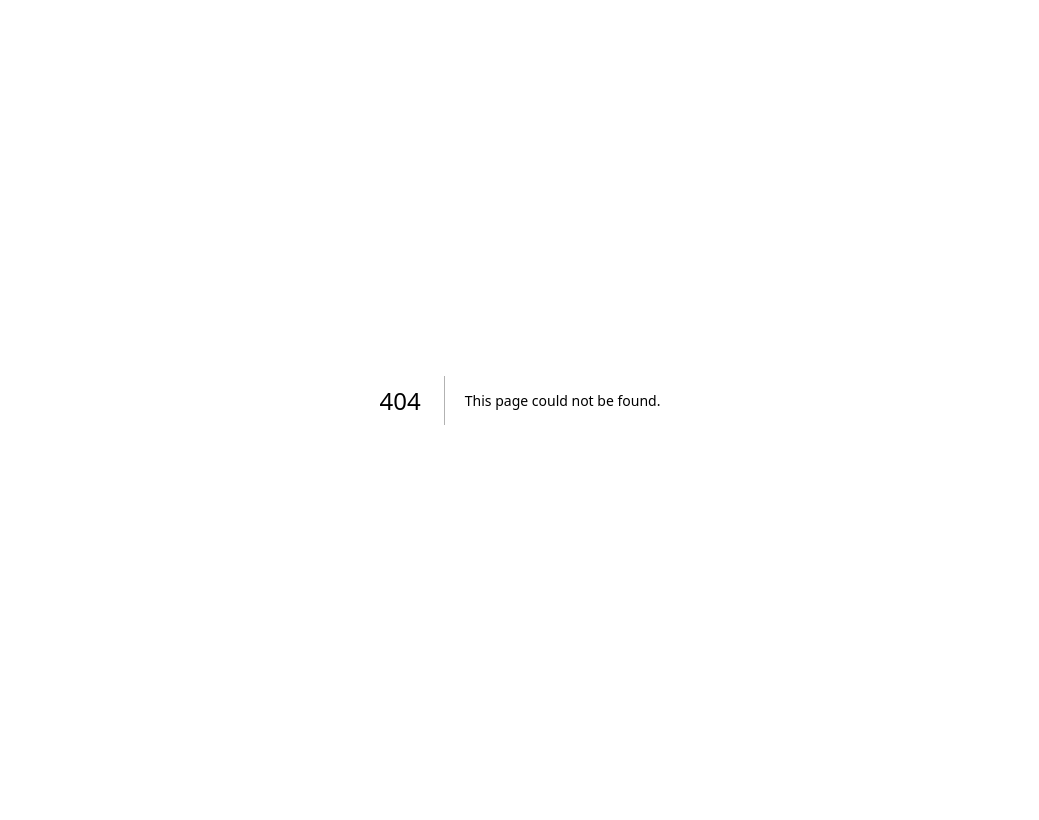
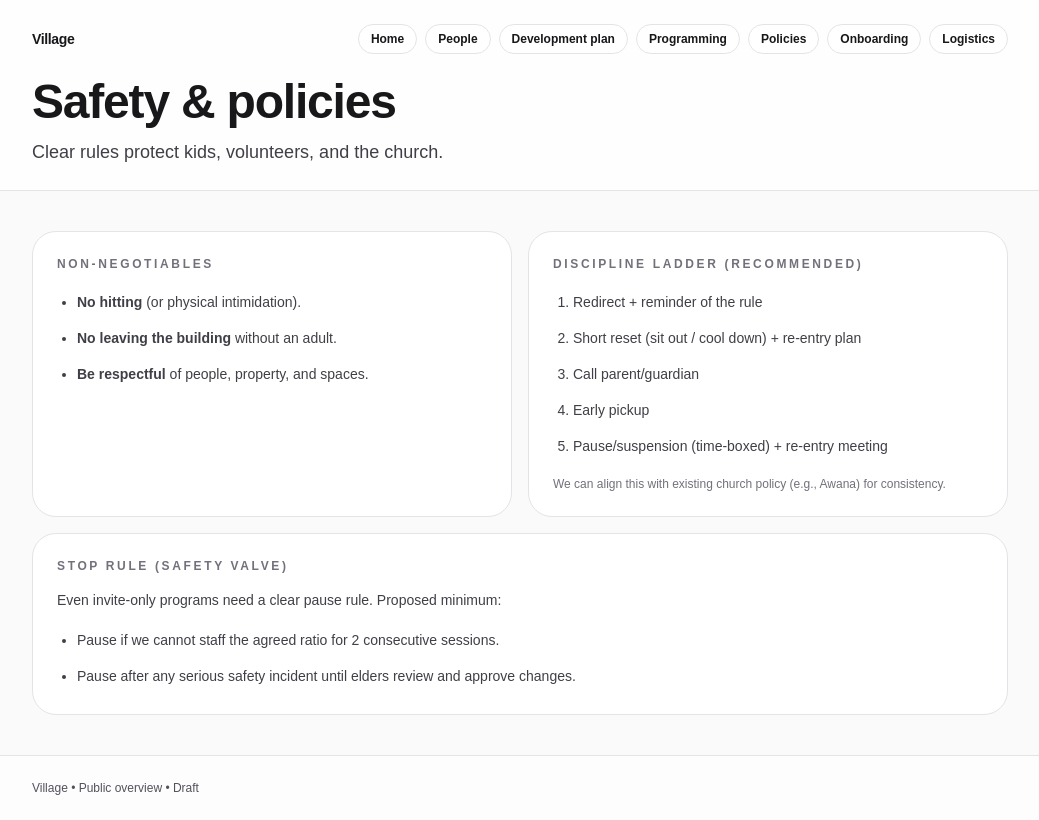
Before and after one commit to lugeorge8/village, a Next.js app: page /policies in a window 1280 px wide. Before the commit this address had no page. Shown: the whole page, without its empty margins (120-1159 px from the left). Built offline with nearby package versions, Linux system fonts and the light colour scheme.

Commit message:
Add policies + onboarding pages; refine programming flow

```diff
--- /dev/null
+++ b/src/app/onboarding/page.tsx
@@ -0,0 +1,63 @@
+import { SiteShell } from "@/components/SiteShell";
+
+export default function OnboardingPage() {
+  return (
+    <SiteShell
+      title="Onboarding"
+      subtitle="What families submit before attending Village (invite-only)."
+    >
+      <div className="rounded-3xl border border-zinc-200 bg-white p-6">
+        <div className="text-xs font-semibold uppercase tracking-[0.22em] text-zinc-500">
+          One-page intake form (plan)
+        </div>
+        <p className="mt-3 text-sm leading-7 text-zinc-700">
+          We will use a single scrolling web form so parents can submit everything
+          once and we can run the program safely.
+        </p>
+
+        <div className="mt-6 grid gap-4 sm:grid-cols-2">
+          <div className="rounded-2xl bg-zinc-50 p-4">
+            <div className="text-sm font-semibold">Child info</div>
+            <ul className="mt-2 list-disc space-y-1 pl-5 text-sm text-zinc-700">
+              <li>Name + age</li>
+              <li>Grade/school (optional)</li>
+              <li>Any notes that help us support them well</li>
+            </ul>
+          </div>
+
+          <div className="rounded-2xl bg-zinc-50 p-4">
+            <div className="text-sm font-semibold">Emergency + pickup</div>
+            <ul className="mt-2 list-disc space-y-1 pl-5 text-sm text-zinc-700">
+              <li>Emergency contacts</li>
+              <li>Authorized pickup list</li>
+              <li>Parent-approved guardian consent</li>
+            </ul>
+          </div>
+
+          <div className="rounded-2xl bg-zinc-50 p-4">
+            <div className="text-sm font-semibold">Medical</div>
+            <ul className="mt-2 list-disc space-y-1 pl-5 text-sm text-zinc-700">
+              <li>Allergies</li>
+              <li>Medication notes (if any)</li>
+              <li>Other safety considerations</li>
+            </ul>
+          </div>
+
+          <div className="rounded-2xl bg-zinc-50 p-4">
+            <div className="text-sm font-semibold">Agreements</div>
+            <ul className="mt-2 list-disc space-y-1 pl-5 text-sm text-zinc-700">
+              <li>Rules (no hitting, no leaving building, respect)</li>
+              <li>Phone policy</li>
+              <li>Photo/video consent (optional)</li>
+            </ul>
+          </div>
+        </div>
+
+        <div className="mt-6 rounded-2xl border border-dashed border-zinc-300 bg-white p-4 text-sm text-zinc-600">
+          Form implementation: TBD (we can build it directly on this website or
+          embed a hosted form). When ready, this box becomes the live form.
+        </div>
+      </div>
+    </SiteShell>
+  );
+}
--- /dev/null
+++ b/src/app/policies/page.tsx
@@ -0,0 +1,63 @@
+import { SiteShell } from "@/components/SiteShell";
+
+export default function PoliciesPage() {
+  return (
+    <SiteShell
+      title="Safety & policies"
+      subtitle="Clear rules protect kids, volunteers, and the church."
+    >
+      <div className="grid gap-4 sm:grid-cols-2">
+        <div className="rounded-3xl border border-zinc-200 bg-white p-6">
+          <div className="text-xs font-semibold uppercase tracking-[0.22em] text-zinc-500">
+            Non‑negotiables
+          </div>
+          <ul className="mt-4 list-disc space-y-2 pl-5 text-sm leading-7 text-zinc-700">
+            <li>
+              <span className="font-semibold">No hitting</span> (or physical intimidation).
+            </li>
+            <li>
+              <span className="font-semibold">No leaving the building</span> without an adult.
+            </li>
+            <li>
+              <span className="font-semibold">Be respectful</span> of people, property, and spaces.
+            </li>
+          </ul>
+        </div>
+
+        <div className="rounded-3xl border border-zinc-200 bg-white p-6">
+          <div className="text-xs font-semibold uppercase tracking-[0.22em] text-zinc-500">
+            Discipline ladder (recommended)
+          </div>
+          <ol className="mt-4 list-decimal space-y-2 pl-5 text-sm leading-7 text-zinc-700">
+            <li>Redirect + reminder of the rule</li>
+            <li>Short reset (sit out / cool down) + re-entry plan</li>
+            <li>Call parent/guardian</li>
+            <li>Early pickup</li>
+            <li>Pause/suspension (time-boxed) + re-entry meeting</li>
+          </ol>
+          <div className="mt-4 text-xs text-zinc-500">
+            We can align this with existing church policy (e.g., Awana) for consistency.
+          </div>
+        </div>
+      </div>
+
+      <div className="mt-4 rounded-3xl border border-zinc-200 bg-white p-6">
+        <div className="text-xs font-semibold uppercase tracking-[0.22em] text-zinc-500">
+          Stop rule (safety valve)
+        </div>
+        <div className="mt-3 text-sm leading-7 text-zinc-700">
+          Even invite-only programs need a clear pause rule. Proposed minimum:
+        </div>
+        <ul className="mt-3 list-disc space-y-2 pl-5 text-sm leading-7 text-zinc-700">
+          <li>
+            Pause if we cannot staff the agreed ratio for 2 consecutive sessions.
+          </li>
+          <li>
+            Pause after any serious safety incident until elders review and approve
+            changes.
+          </li>
+        </ul>
+      </div>
+    </SiteShell>
+  );
+}
--- a/src/app/programming/page.tsx
+++ b/src/app/programming/page.tsx
@@ -16,6 +16,14 @@ export default function ProgrammingPage() {
             <li>Friday: existing programming (already running)</li>
             <li>Age bands as needed (5–10, 11–14, 15–18)</li>
           </ul>
+
+          <div className="mt-4 text-sm leading-7 text-zinc-700">
+            Shifts are typically <span className="font-semibold">4–6 hours</span>,
+            tentatively <span className="font-semibold">2pm → 6–8pm</span>.
+          </div>
+          <div className="mt-2 text-xs text-zinc-500">
+            Exact end time depends on staffing, dinner option, and building constraints.
+          </div>
         </div>
 
         <div className="rounded-3xl border border-zinc-200 bg-white p-6">
@@ -23,7 +31,7 @@ export default function ProgrammingPage() {
             Core activities
           </div>
           <div className="mt-4 grid gap-3 text-sm text-zinc-700">
-            {["Homework / study help", "Reading time", "Structured games", "Arts & crafts", "Mentoring / small group discussions", "Service projects (occasionally)"].map(
+            {["Learning blocks (guided)", "Independent tutoring / study time", "Structured games", "Arts & crafts", "Building / projects (TBD)", "Mentoring / small group discussions"].map(
               (x) => (
                 <div key={x} className="rounded-2xl bg-zinc-50 px-4 py-3">
                   {x}
@@ -36,14 +44,20 @@ export default function ProgrammingPage() {
 
       <div className="mt-4 rounded-3xl border border-zinc-200 bg-white p-6">
         <div className="text-xs font-semibold uppercase tracking-[0.22em] text-zinc-500">
-          A simple daily flow
+          Learning-first daily flow (proposed)
         </div>
         <ol className="mt-4 list-decimal space-y-2 pl-5 text-sm leading-7 text-zinc-700">
           <li>Check-in + snack + quick reset</li>
-          <li>Quiet block (homework/reading)</li>
-          <li>Activity block (games / arts / projects)</li>
+          <li>Learning block #1 (30m)</li>
+          <li>Break + independent tutoring (15m)</li>
+          <li>Learning block #2 (30m)</li>
+          <li>Break + independent tutoring (15m)</li>
+          <li>Structured hangout / activities</li>
           <li>Wrap-up + clean-up + check-out</li>
         </ol>
+        <div className="mt-4 text-xs text-zinc-500">
+          Optional: offer $5 dinners (TBD) to reduce parent pickup burden.
+        </div>
       </div>
     </SiteShell>
   );
--- a/src/lib/content.ts
+++ b/src/lib/content.ts
@@ -16,5 +16,7 @@ export const NAV = [
   { title: "People", href: "/people" },
   { title: "Development plan", href: "/development" },
   { title: "Programming", href: "/programming" },
+  { title: "Policies", href: "/policies" },
+  { title: "Onboarding", href: "/onboarding" },
   { title: "Logistics", href: "/logistics" },
 ];
```
